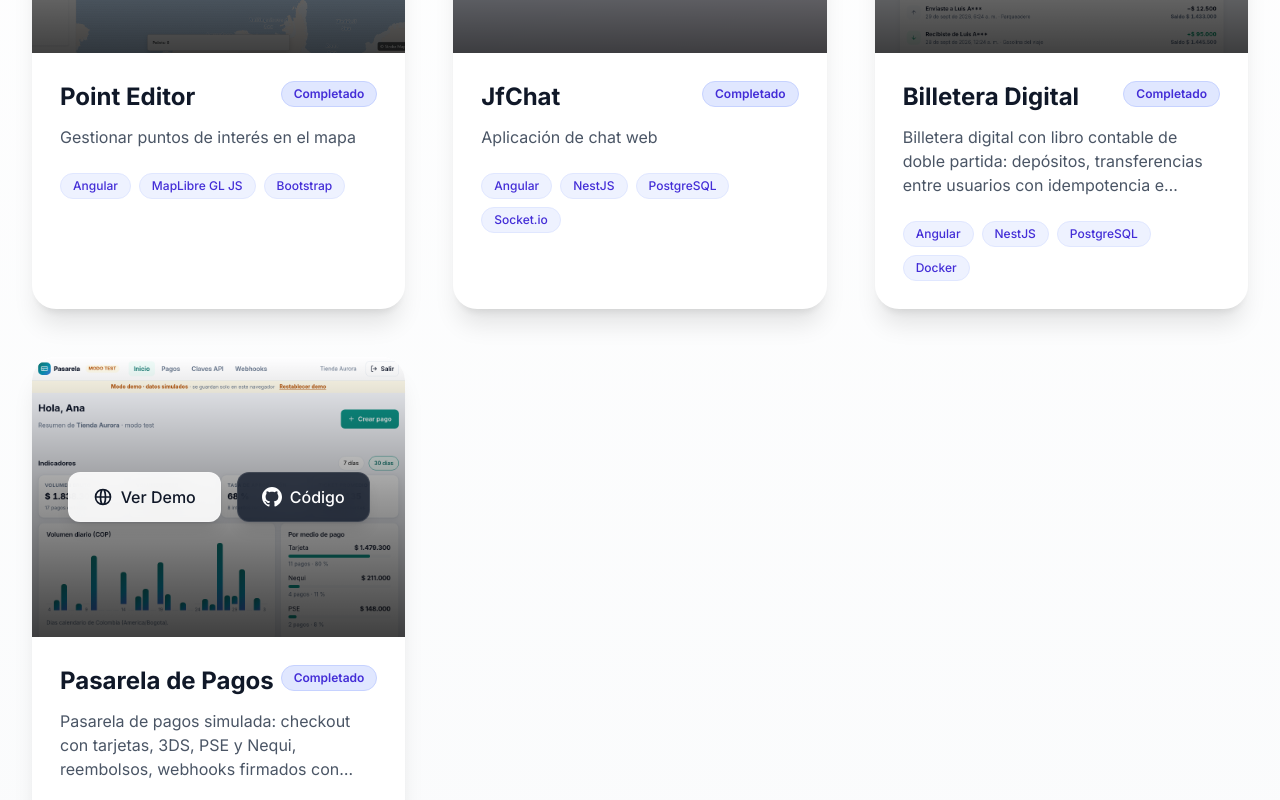
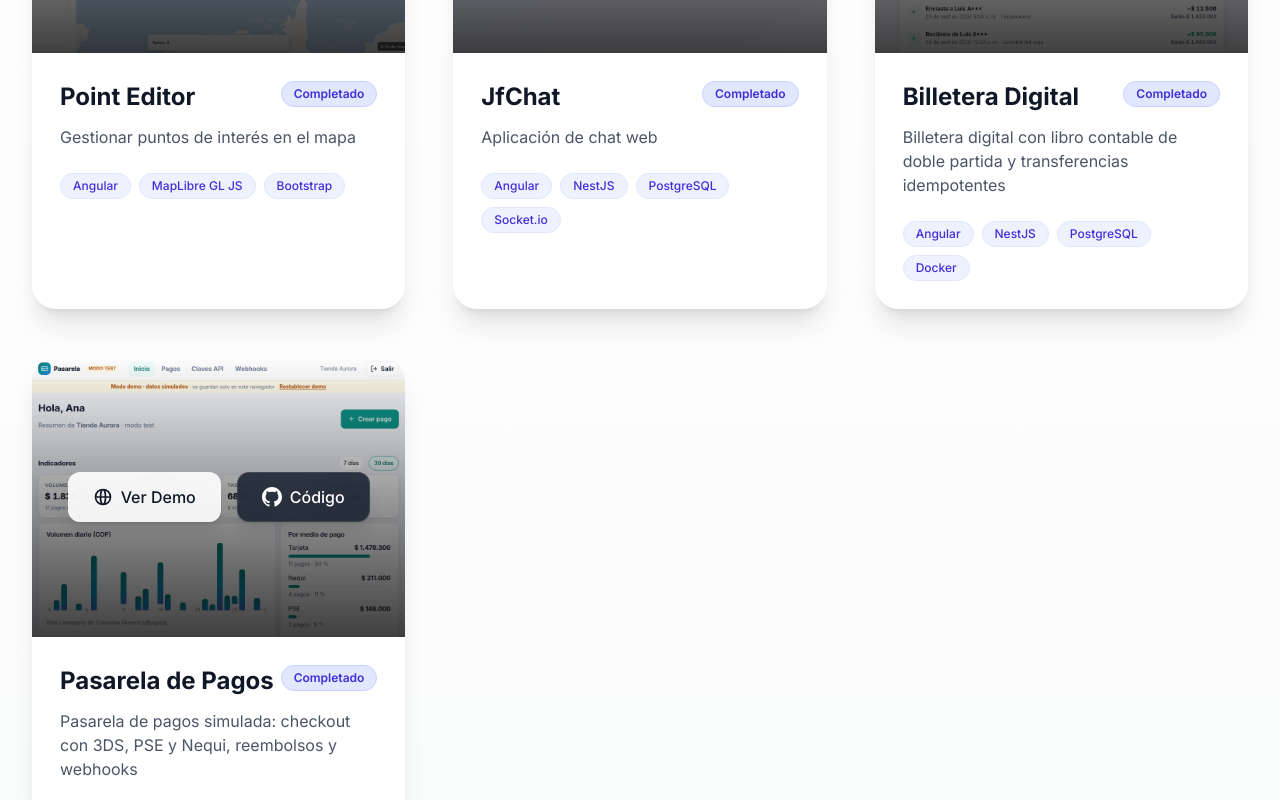
Before and after one commit to JFredMC/portfolio, an Angular app: page / in a window 1280 px wide. Shown: the part 4100-4900 px from the top of the page. Built offline with nearby package versions, Linux system fonts and the light colour scheme.

Commit message:
Proyectos: descripciones más cortas para Billetera Digital y Pasarela de Pagos

```diff
--- a/src/app/features/projects/projects.ts
+++ b/src/app/features/projects/projects.ts
@@ -36,7 +36,7 @@
     },
     {
       title: 'Billetera Digital',
-      description: 'Billetera digital con libro contable de doble partida: depósitos, transferencias entre usuarios con idempotencia e historial de movimientos',
+      description: 'Billetera digital con libro contable de doble partida y transferencias idempotentes',
       tech: ['Angular', 'NestJS', 'PostgreSQL', 'Docker'],
       codeLink: 'https://github.com/JFredMC/digital-wallet-ledger',
       demoLink: 'https://jfredmc.github.io/digital-wallet-ledger/',
@@ -45,7 +45,7 @@
     },
     {
       title: 'Pasarela de Pagos',
-      description: 'Pasarela de pagos simulada: checkout con tarjetas, 3DS, PSE y Nequi, reembolsos, webhooks firmados con reintentos y panel para comercios',
+      description: 'Pasarela de pagos simulada: checkout con 3DS, PSE y Nequi, reembolsos y webhooks',
       tech: ['Angular', 'NestJS', 'PostgreSQL', 'Docker'],
       codeLink: 'https://github.com/JFredMC/payment-gateway-sim',
       demoLink: 'https://jfredmc.github.io/payment-gateway-sim/',
```
